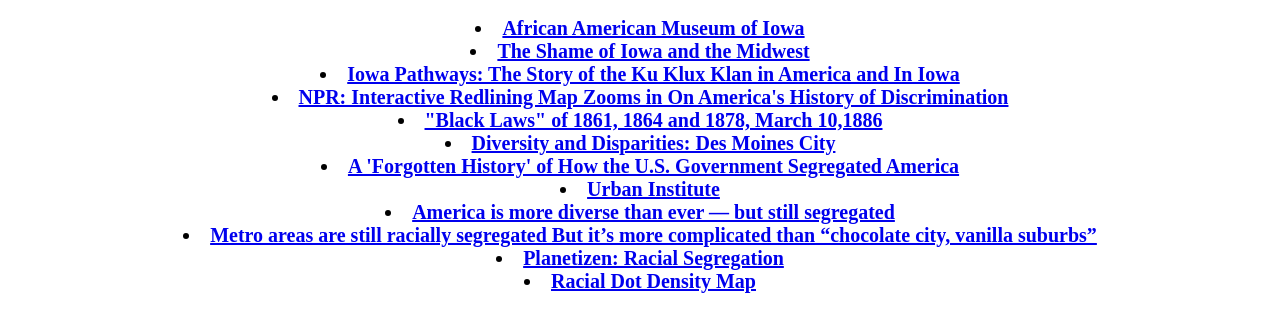
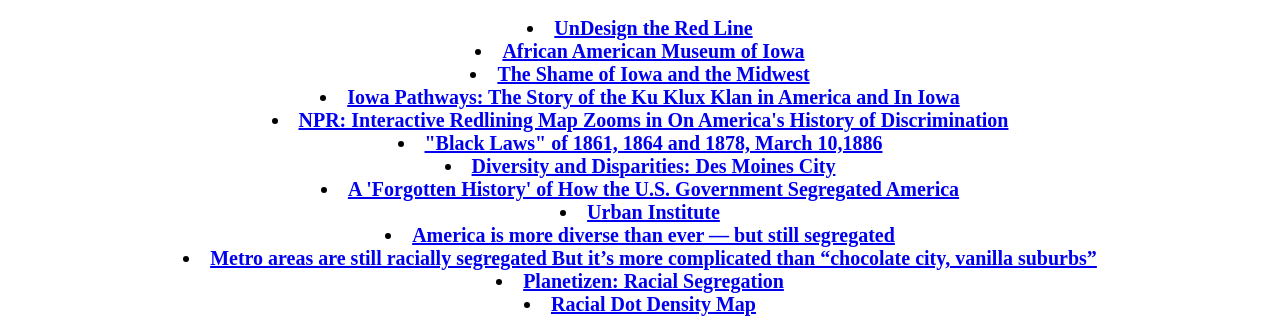
Before and after one commit to Kendyl66/LA458-558, a plain HTML site: page Final-Project/links.html in a window 1280 px wide. Shown: the part 152-473 px from the top of the page. Drawn offline with Linux system fonts and the light colour scheme.

Commit message:
Update links.html

```diff
--- a/Final-Project/links.html
+++ b/Final-Project/links.html
@@ -104,6 +104,7 @@
 </div>
 
 <h1> Websites:</h1>
+    <li> <b> <a href= "http://www.designingthewe.com/undesign-the-redline"> UnDesign the Red Line</a></b></li>
    <li> <b> <a href="https://blackiowa.pastperfectonline.com/">African American Museum of Iowa</a></b></li>
     <li> <b> <a href="https://benjamindavidsteele.wordpress.com/2013/10/17/the-shame-of-iowa-and-the-midwest/">The Shame of Iowa and the Midwest</a></b></li>
     <li> <b> <a href="http://www.iptv.org/iowapathways/mypath/story-ku-klux-klan-america-and-iowa">Iowa Pathways: The Story of the Ku Klux Klan in America and In Iowa</a></b></li>
```
